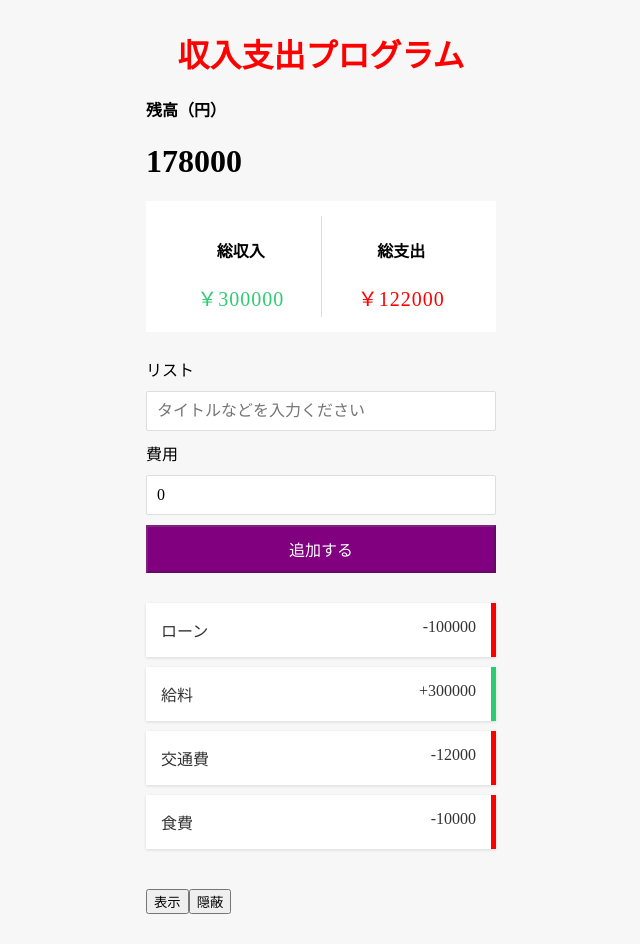
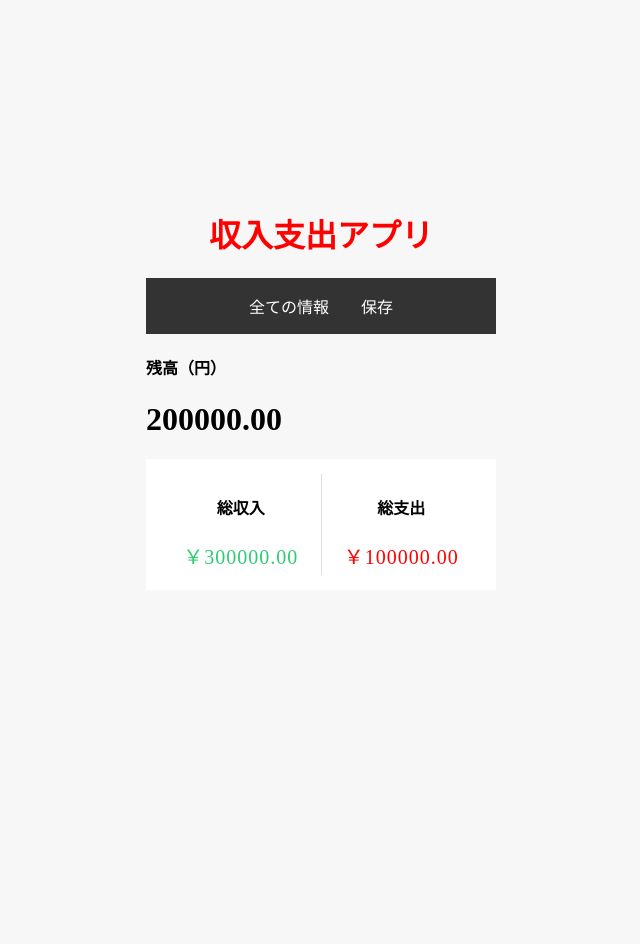
Before and after one commit to kiatklai/react-basic, a React (Create React App) app: page / in a window 1280 px wide. Shown: the whole page, without its empty margins (319-959 px from the left). After the commit the page ends 800 px from the top, so only its background shows below. Built offline with nearby package versions, Linux system fonts and the light colour scheme.

Commit message:
Router/path

```diff
--- a/package.json
+++ b/package.json
@@ -9,6 +9,7 @@
     "prop-types": "^15.8.1",
     "react": "^18.2.0",
     "react-dom": "^18.2.0",
+    "react-router-dom": "^6.14.1",
     "react-scripts": "5.0.1",
     "uuid": "^9.0.0",
     "web-vitals": "^2.1.4"
--- a/src/App.css
+++ b/src/App.css
@@ -18,3 +18,20 @@
   margin:30px auto;
   width:350px
 }
+.horizontal-menu{
+  list-style-type: none;
+  margin: 0;
+  padding: 0;
+  overflow: hidden;
+  background-color: #333;
+  text-align: center;
+}
+.horizontal-menu li{
+  display: inline-block;
+}
+.horizontal-menu a{
+  color: #fff;
+  text-decoration: none;
+  padding: 16px;
+  display: block;
+}
--- a/src/App.js
+++ b/src/App.js
@@ -1,20 +1,19 @@
 import Transaction from "./component/Transaction";
 import './App.css';
 import FormComponent from "./component/FormComponent";
-import { useState,useEffect,useReducer } from "react";
+import { useState,useEffect } from "react";
 import DataContext from "./data/DataContext";
-import Reportcomponent from "./component/ReportComponent";
+import ReportComponent from "./component/ReportComponent";
+import { BrowserRouter as Router,Switch,Route,Link, Routes } from "react-router-dom";
 
-const Title =()=><h1 style={{color:"red",textAlign:"center",fontSize:"2rem"}}>収入支出プログラム</h1>
+const Title =()=><h1 style={{color:"red",textAlign:"center",fontSize:"2rem"}}>収入支出アプリ</h1>
 
 function App() {
-  const initState = [
+  const initData = [
     {id:1,title:"ローン",amount:-100000},
-    {id:2,title:"給料",amount:300000},
-    {id:3,title:"交通費",amount:-12000},
-    {id:4,title:"食費",amount:-10000}
+    {id:2,title:"給料",amount:300000}
   ]
-  const [items,setItem] = useState(initState)
+  const [items,setItem] = useState(initData)
 
   const [reportIncome,setReportIncome] = useState(0)
   const [reportExpense,setReportExpense] = useState(0)
@@ -28,36 +27,30 @@
     const amounts = items.map(items=>items.amount)
     const income = amounts.filter(element=>element>0).reduce((total,element)=>total+=element,0)
     const expense = (amounts.filter(element=>element<0).reduce((total,element)=>total+=element,0))*-1
-    setReportIncome(income)
-    setReportExpense(expense)
+    setReportIncome(income.toFixed(2))
+    setReportExpense(expense.toFixed(2))
   },[items,reportIncome,reportExpense])
 
-  //reducer state
-  const [showReport,setShowReport] = useState(true)
-  const reducer = (state,action)=>{
-    switch(action.type){
-      case "SHOW":
-        return setShowReport(true)
-      case "HIDE" :
-        return setShowReport(false)
-    }
-  }
-  const [result,dispatch] = useReducer(reducer,showReport)
   return (
-    <DataContext.Provider value={
-      {
-        income: reportIncome,
-        expense: reportExpense
-      }
-    }>
+    <DataContext.Provider value={{income: reportIncome,expense: reportExpense}}>
       <div className="container">
         <Title/>
-        {showReport && <Reportcomponent/>}
-        <FormComponent onAddItem={onAddNewItem}/>
-        <Transaction items = {items}/>
-          <h1>{result}</h1>
-          <button onClick={()=>dispatch({type:"SHOW"})}>表示</button>
-          <button onClick={()=>dispatch({type:"HIDE"})}>隠蔽</button>
+        <Router>
+          <div>
+            <ul className="horizontal-menu">
+              <li>
+                <Link to="/">全ての情報</Link>
+              </li>
+              <li>
+                <Link to="/insert">保存</Link>
+              </li>
+            </ul>
+              <Routes>
+                <Route path='/' element={<ReportComponent/>}></Route>
+                <Route path='/insert' element={<><FormComponent onAddItem={onAddNewItem}/> <Transaction items={items}/> </>}></Route>
+              </Routes>
+          </div>
+        </Router>
       </div>
     </DataContext.Provider>
 
--- a/src/component/ReportComponent.js
+++ b/src/component/ReportComponent.js
@@ -7,7 +7,7 @@
   return (
     <div>
       <h4>残高（円）</h4>
-      <h1>{income-expense}</h1>
+      <h1>{(income-expense).toFixed(2)}</h1>
       <div className="report-container">
         <div>
           <h4>総収入</h4>
```
Also changed, not shown: 1 other file (tests, documents, lock files or other folders).
